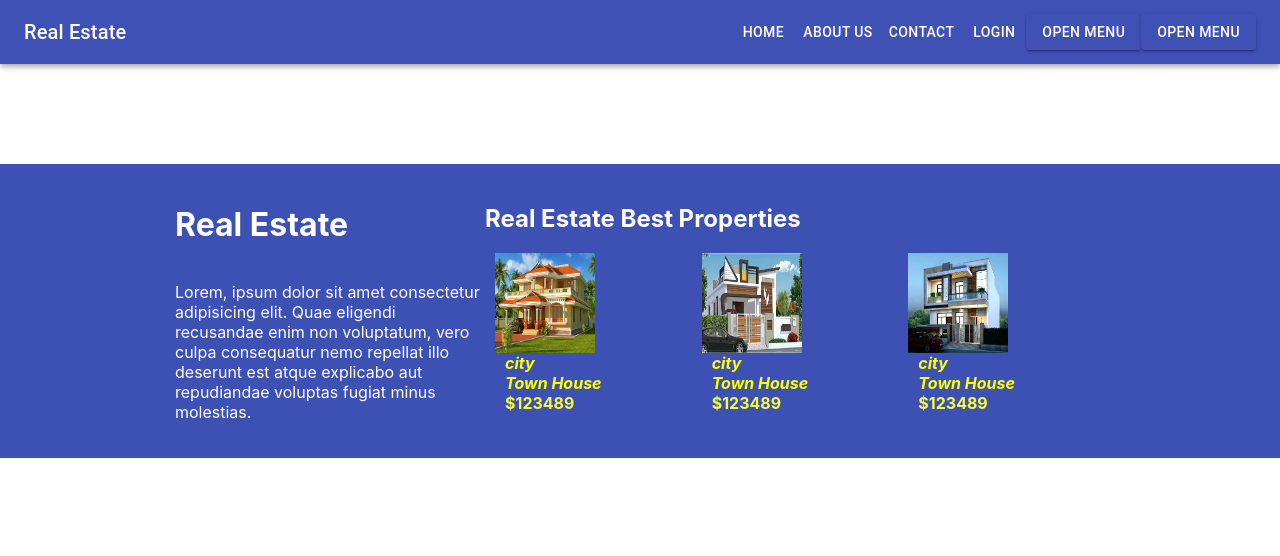
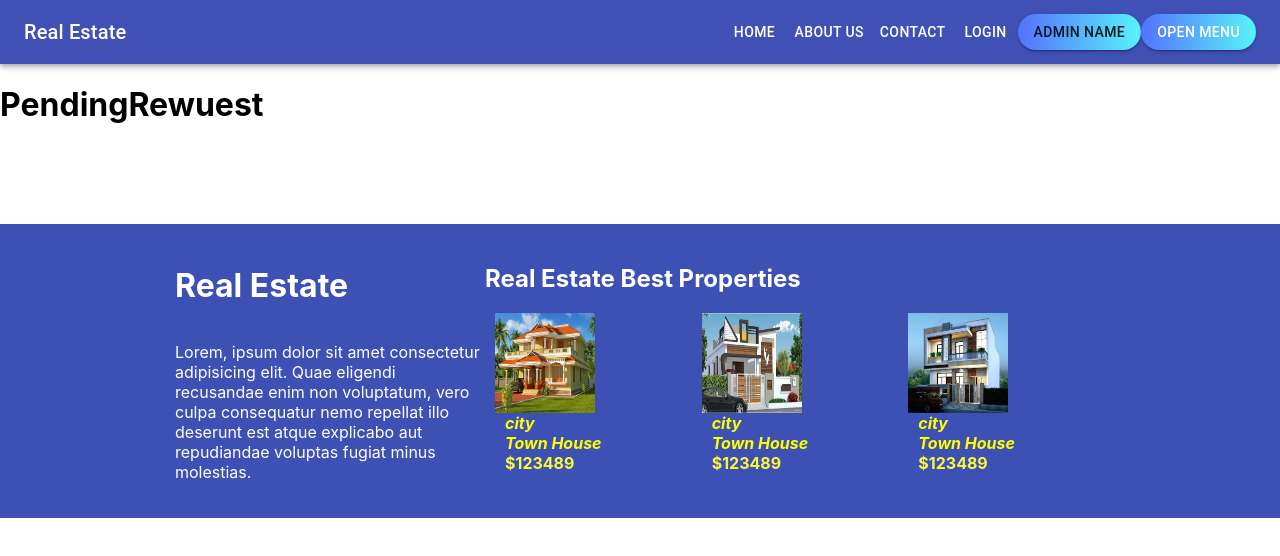
Before and after one commit to RaheelArif/flat, a React (Create React App) app: page /pendingrequests in a window 1280 px wide. Shown: the top 556 px of the page. Built offline with nearby package versions, Linux system fonts and the light colour scheme; no server answers.

Commit message:
made admin bar

```diff
--- a/src/App.css
+++ b/src/App.css
@@ -257,3 +257,7 @@ border-radius: 10px;
   background-image: linear-gradient(to right, rgb(61, 81, 181) , rgb(5, 247, 255));
 
 }
+.admin-btn{
+  background-image: linear-gradient(to right, rgb(85, 113, 255) , rgb(87, 244, 250));
+   border-radius: 23px !important;
+}
--- a/src/App.js
+++ b/src/App.js
@@ -7,8 +7,9 @@ import About from './components/about/about';
 import Contact from "./components/contact/contant";
 import SignUp from './components/auth/signUp';
 import Login from './components/auth/login';
-
 import { BrowserRouter, Switch, Route } from "react-router-dom";
+import PendingRewuest from './components/header/admin/pendingRequests';
+import Messages from './components/header/admin/Messages';
 function App() {
   return (
     <BrowserRouter>
@@ -20,6 +21,9 @@ function App() {
          <Route path="/contact" component= {Contact} />
          <Route path="/login" component= {Login} />
          <Route path="/signup" component= {SignUp} />
+         <Route path="/pendingrequests" component= {PendingRewuest} />
+         <Route path="/messages" component= {Messages} />
+
         </Switch>
         <Footer />
       </div>
--- a/src/components/header/admin.js
+++ b/src/components/header/admin.js
@@ -8,7 +8,7 @@ import ListItemText from '@material-ui/core/ListItemText';
 import InboxIcon from '@material-ui/icons/MoveToInbox';
 import DraftsIcon from '@material-ui/icons/Drafts';
 import SendIcon from '@material-ui/icons/Send';
-
+import {Link} from "react-router-dom"
 const StyledMenu = withStyles({
   paper: {
     border: '1px solid #d3d4d5',
@@ -57,10 +57,10 @@ export default function CustomizedMenus() {
         aria-controls="customized-menu"
         aria-haspopup="true"
         variant="contained"
-        color="primary"
         onClick={handleClick}
+        className="admin-btn"
       >
-        Open Menu
+admin name
       </Button>
       <StyledMenu
         id="customized-menu"
@@ -68,24 +68,25 @@ export default function CustomizedMenus() {
         keepMounted
         open={Boolean(anchorEl)}
         onClose={handleClose}
+
       >
         <StyledMenuItem>
           <ListItemIcon>
             <SendIcon />
           </ListItemIcon>
-          <ListItemText primary="Sent mail" />
+        <Link to="/pendingrequests">  <ListItemText primary="Pending Requests" /></Link>
         </StyledMenuItem>
         <StyledMenuItem>
           <ListItemIcon>
             <DraftsIcon />
           </ListItemIcon>
-          <ListItemText primary="Drafts" />
+          <Link to="/messages">     <ListItemText primary="Messages" /></Link>
         </StyledMenuItem>
         <StyledMenuItem>
           <ListItemIcon>
             <InboxIcon />
           </ListItemIcon>
-          <ListItemText primary="Inbox" />
+          <ListItemText primary="LogOut" />
         </StyledMenuItem>
       </StyledMenu>
     </div>
--- /dev/null
+++ b/src/components/header/admin/Messages.js
@@ -0,0 +1,10 @@
+import React, {Component} from "react";
+
+class Messages extends Component{
+    render(){
+        return(
+            <h1>Messages</h1>
+        )
+    }
+}
+export default Messages;
--- /dev/null
+++ b/src/components/header/admin/pendingRequests.js
@@ -0,0 +1,10 @@
+import React, {Component} from "react";
+
+class PendingRewuest extends Component{
+    render(){
+        return(
+            <h1>PendingRewuest</h1>
+        )
+    }
+}
+export default PendingRewuest;
--- a/src/components/header/user.js
+++ b/src/components/header/user.js
@@ -59,6 +59,7 @@ export default function CustomizedMenus() {
         variant="contained"
         color="primary"
         onClick={handleClick}
+        className="admin-btn"
       >
         Open Menu
       </Button>
```
